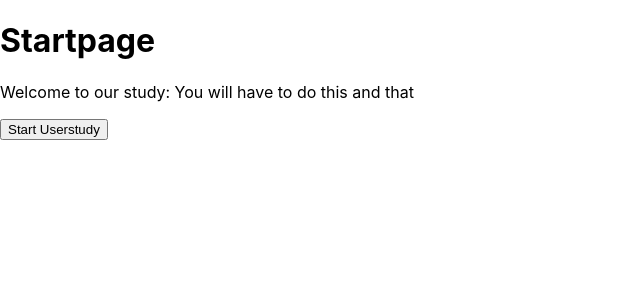
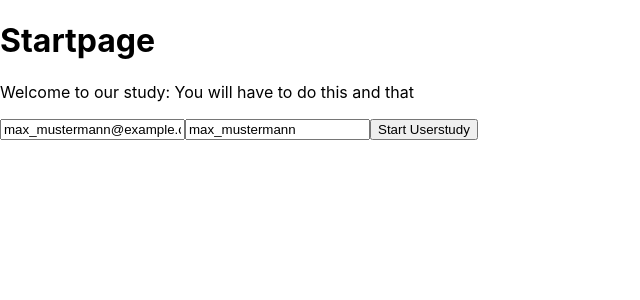
Before and after one commit to RyanStmr/Email-Interface_UserStudy, a React (Create React App) app in the folder emailinterface/: page / in a window 1280 px wide. Shown: the top 300 px of the page, without its empty margins (0-640 px from the left). Built offline with nearby package versions, Linux system fonts and the light colour scheme.

Commit message:
email addr + username passed into userInterface

```diff
--- a/emailinterface/src/App.js
+++ b/emailinterface/src/App.js
@@ -5,11 +5,28 @@ import StartPage from "./components/startPage.js";
 import { BrowserRouter as Router, Switch, Route, Link } from "react-router-dom";
 
 function App() {
+  let username = "max mustermann";
+  let emailAdress = "max_mustermann@example.com";
+
+  const updateUserInfo = (adress, name) => {
+    username = name;
+    emailAdress = adress;
+  };
+
   return (
     <Router>
       <Switch>
-        <Route path="/" exact component={StartPage}></Route>
-        <Route path="/UserInterface" component={UserInterface} />
+        <Route
+          path="/"
+          exact
+          render={() => <StartPage updatedData={updateUserInfo} />}
+        />
+        <Route
+          path="/UserInterface"
+          render={() => (
+            <UserInterface emailAdress={emailAdress} userName={username} />
+          )}
+        />
       </Switch>
     </Router>
   );
--- a/emailinterface/src/components/sidebar.js
+++ b/emailinterface/src/components/sidebar.js
@@ -91,7 +91,7 @@ export default function VerticalTabs(props) {
       </Tabs>
 
       <TabPanel value={value} index={0}>
-        Welcome to our study
+        Welcome to our study {props.userName} with email {props.emailAdress}
       </TabPanel>
       <TabPanel value={value} index={1}>
         <Mail1></Mail1>
--- a/emailinterface/src/components/startPage.js
+++ b/emailinterface/src/components/startPage.js
@@ -1,19 +1,31 @@
 import React, { Component } from "react";
 import { Link } from "react-router-dom";
+import { useForm } from "./useForm";
 
-class StartPage extends Component {
-  state = {};
-  render() {
+const StartPage = (props) => {
+  const [values, handleChange] = useForm({
+    email: "max_mustermann@example.com",
+    name: "max_mustermann",
+  });
+
+  const updateProp = () => {
+    let email = values.email;
+    let name = values.name;
+
+    props.updatedData(email, name);
+  };
+
   return (
     <div className="StartPage">
       <h1>Startpage</h1>
       <p>Welcome to our study: You will have to do this and that</p>
+      <input name="email" value={values.email} onChange={handleChange}></input>
+      <input name="name" value={values.name} onChange={handleChange}></input>
       <Link to="/UserInterface">
-          <button>Start Userstudy</button>
+        <button onClick={updateProp}>Start Userstudy</button>
       </Link>
     </div>
   );
-  }
-}
+};
 
 export default StartPage;
--- /dev/null
+++ b/emailinterface/src/components/useForm.js
@@ -0,0 +1,15 @@
+import { useState } from "react";
+
+export const useForm = (initialValues) => {
+  const [values, setValues] = useState(initialValues);
+
+  return [
+    values,
+    (e) => {
+      setValues({
+        ...values,
+        [e.target.name]: e.target.value,
+      });
+    },
+  ];
+};
--- a/emailinterface/src/components/userInterface.js
+++ b/emailinterface/src/components/userInterface.js
@@ -35,8 +35,13 @@ class UserInterface extends Component {
             </h1>
           </div>
         </div>
-        <Sidebar onNewEmail={this.handleEmailChange}></Sidebar>;
-    </div>
+        <Sidebar
+          onNewEmail={this.handleEmailChange}
+          emailAdress={this.props.emailAdress}
+          userName={this.props.userName}
+        ></Sidebar>
+        ;
+      </div>
     );
   }
 }
```
Lines whose indentation alone changed are shown as unchanged.
